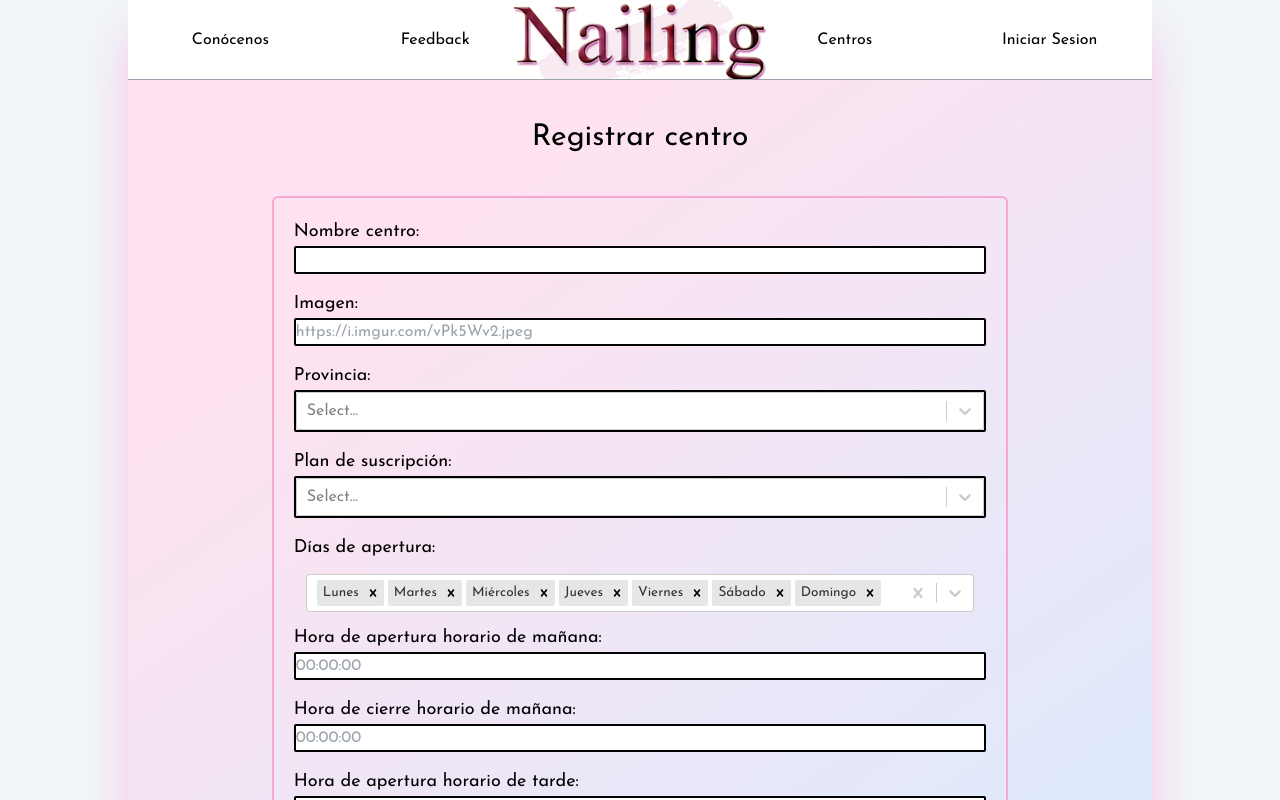
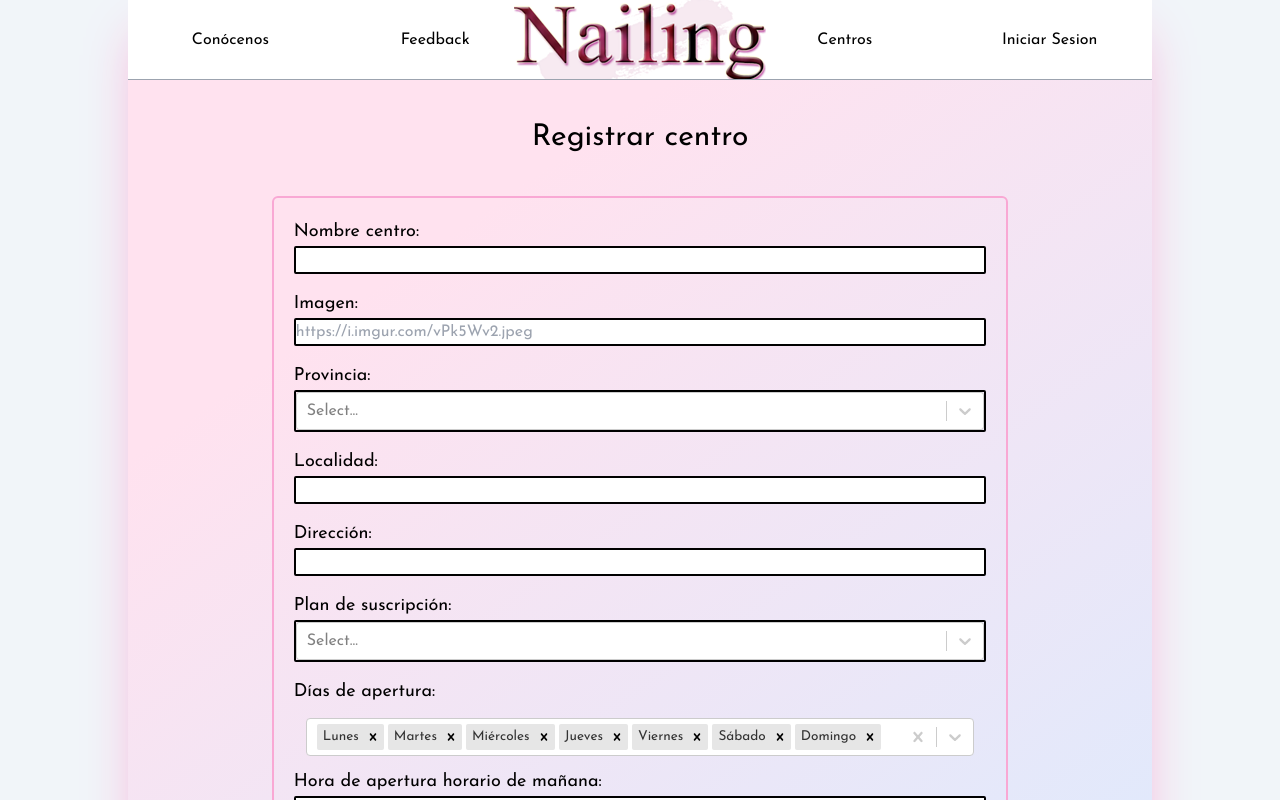
Before and after one commit to lausalbra/nailing, a React (Create React App) app in the folder src/web-app/: page /centroadd in a window 1280 px wide. Shown: the top 800 px of the page. Built offline with nearby package versions, Linux system fonts and the light colour scheme.

Commit message:
Formulario localidad y dirección
Se han añadido ambos campos en los formularios de añadir y editar centro

```diff
--- a/src/web-app/src/components/CentroEditForm/index.js
+++ b/src/web-app/src/components/CentroEditForm/index.js
@@ -53,6 +53,8 @@ export function CentroEditForm({id}) {
   const oldNombre=resObj.nombre
   const oldImagen=resObj.imagen
   const oldProvincia=resObj.provincia
+  const oldLocalidad = resObj.localidad;
+  const oldDireccion = resObj.direccion;
   const oldAperturaAM=resObj.aperturaAM
   const oldCierreAM=resObj.cierreAM
   const oldAperturaPM=resObj.aperturaPM
@@ -62,6 +64,8 @@ export function CentroEditForm({id}) {
   const nombre = useRef()
   const imagen = useRef()
   const provincia = useRef()
+  const localidad = useRef()
+  const direccion = useRef()
   const aperturaam = useRef()
   const cierream = useRef()
   const aperturapm = useRef()
@@ -98,6 +102,8 @@ export function CentroEditForm({id}) {
         "nombre": nombre.current.value==="" ? (oldNombre):(nombre.current.value),
         "imagen": imagen.current.value==="" ? (oldImagen):(imagen.current.value),
         "provincia": provincia.current.getValue()[0].value==="" ? (oldProvincia):(provincia.current.getValue()[0].value),
+        "localidad": localidad.current.value==="" ? (oldLocalidad):(localidad.current.value),
+        "direccion": direccion.current.value==="" ? (oldDireccion):(direccion.current.value),
         "aperturaAM": aperturaam.current.value==="" ? (oldAperturaAM):(aperturaam.current.value),
         "cierreAM": cierream.current.value==="" ? (oldCierreAM):(cierream.current.value),
         "aperturaPM": aperturapm.current.value==="" ? (oldAperturaPM):(aperturapm.current.value),
@@ -204,6 +210,10 @@ export function CentroEditForm({id}) {
                 <p className="text-sm text-red-600" >{stateImagen}</p>
                 <label className='text-lg' htmlFor="provincia">   Provincia:</label>
                 <Select className="border-black border-2 mb-4 rounded-sm" name="provincia" options={json_provincias} ref={provincia} isSearchable={false} required />
+                <label className='text-lg' htmlFor="localidad"> Localidad:</label>
+                <input className="border-black border-2  rounded-sm mb-4" name="localidad" type="text" ref={localidad} required />
+                <label className='text-lg' htmlFor="direccion"> Dirección:</label>
+                <input className="border-black border-2  rounded-sm mb-4" name="direccion" type="text" ref={direccion} required />
                 <p className="text-sm text-red-600" >{stateProvincia}</p>
                 <label className='text-lg' htmlFor="name">Días de apertura:</label>
                 <Select className="p-3"
--- a/src/web-app/src/components/RegistroCentroForm/index.js
+++ b/src/web-app/src/components/RegistroCentroForm/index.js
@@ -10,6 +10,8 @@ export function RegistroCentroForm() {
     const nombre = useRef()
     const imagen = useRef()
     const provincia = useRef()
+    const localidad = useRef()
+    const direccion = useRef()
     const aperturaam = useRef()
     const cierream = useRef()
     const aperturapm = useRef()
@@ -91,6 +93,8 @@ export function RegistroCentroForm() {
             "nombre": nombre.current.value,
             "imagen": imagenUrl,
             "provincia": provincia.current.getValue()[0].value,
+            "localidad": localidad.current.value,
+            "direccion": direccion.current.value,
             "aperturaAM": aperturaam.current.value,
             "cierreAM": cierream.current.value,
             "aperturaPM": aperturapm.current.value,
@@ -182,6 +186,10 @@ export function RegistroCentroForm() {
                 <Select className="border-black border-2 mb-4 rounded-sm" name="provincia" options={json_provincias} ref={provincia} isSearchable={false} required
                 theme={(theme) => ({...theme, borderRadius: 3, colors: {...theme.colors, primary25: '#d9ebff', primary50: '#ffe2ef', primary: '#bf9dac',},})}/>
                 <p className="text-sm text-red-600" >{stateProvincia}</p>
+                <label className='text-lg' htmlFor="localidad"> Localidad:</label>
+                <input className="border-black border-2  rounded-sm mb-4" name="localidad" type="text" ref={localidad} required />
+                <label className='text-lg' htmlFor="direccion"> Dirección:</label>
+                <input className="border-black border-2  rounded-sm mb-4" name="direccion" type="text" ref={direccion} required />
                 <label className='text-lg' htmlFor="suscripcion">   Plan de suscripción:</label>
                 <Select className="border-black border-2 mb-4 rounded-sm" name="suscripcion" options={planes} ref={suscripcion} isSearchable={false}required
                 theme={(theme) => ({...theme, borderRadius: 3, colors: {...theme.colors, primary25: '#d9ebff', primary50: '#ffe2ef', primary: '#bf9dac',},})}/>
```
